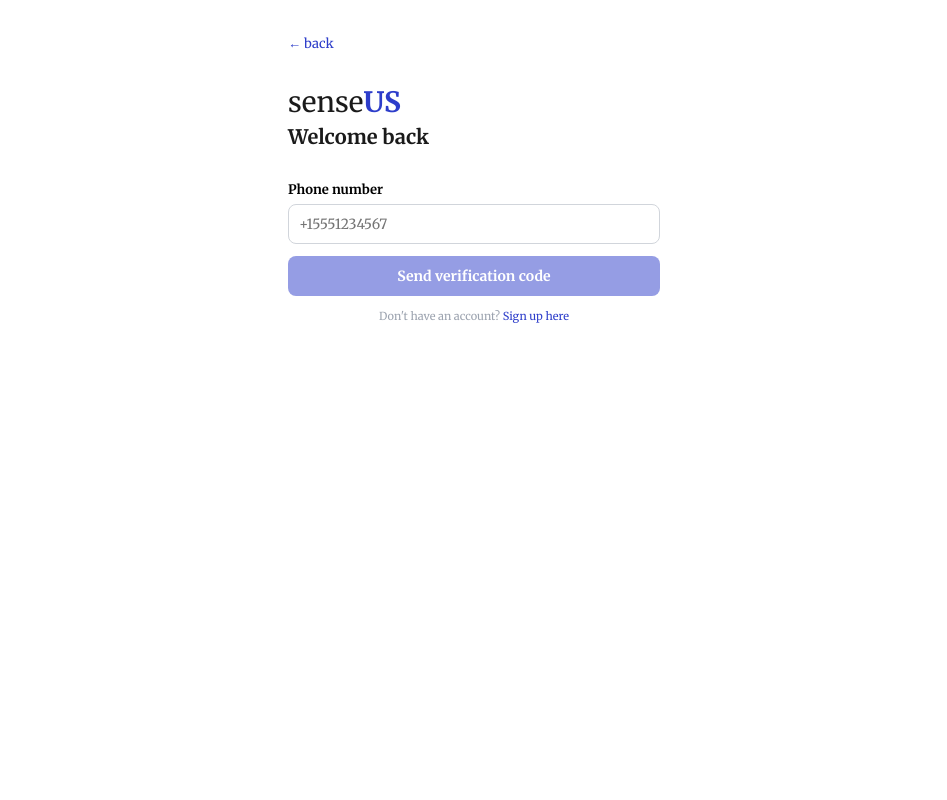
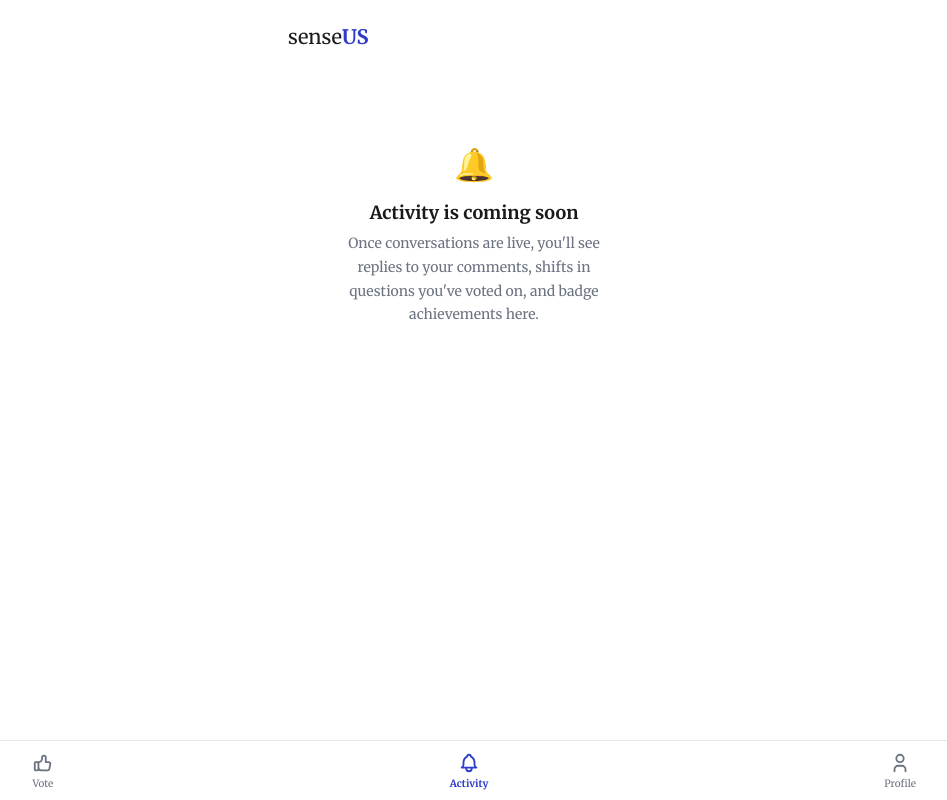
Before and after one commit to aidanrosequist-stack/senseUS, a React (Vite) app: page /activity in a window 1280 px wide. Before the commit this address led to /login. Shown: the whole page, without its empty margins (166-1113 px from the left). Built offline with nearby package versions, Linux system fonts and the light colour scheme; no server answers.

Commit message:
Add bottom nav with Vote, Activity, Profile tabs and thumbs up icon

```diff
--- a/src/App.jsx
+++ b/src/App.jsx
@@ -26,7 +26,7 @@ function App() {
         <Route path="/settings" element={<ProtectedRoute><Settings /></ProtectedRoute>} />
         <Route path="/make-up-my-mind/:questionId" element={<MakeUpMyMind />} />
         <Route path="/admin" element={<ProtectedRoute><Admin /></ProtectedRoute>} />
-        <Route path="/activity" element={<ProtectedRoute><Activity /></ProtectedRoute>} />
+        <Route path="/activity" element={<Activity />} />
         <Route path="/privacy" element={<Privacy />} />
         <Route path="/terms" element={<Terms />} />
         <Route path="/mission" element={<Mission />} />
--- a/src/components/layout/BottomNav.jsx
+++ b/src/components/layout/BottomNav.jsx
@@ -1,13 +1,12 @@
 import { useLocation, useNavigate } from 'react-router-dom'
-import { IconCards, IconBell, IconUser } from '@tabler/icons-react'
+import { IconThumbUp, IconBell, IconUser } from '@tabler/icons-react'
 
 export default function BottomNav() {
-  const location = useNavigate()
   const navigate = useNavigate()
   const path = useLocation().pathname
 
   const tabs = [
-    { label: 'Cards', icon: IconCards, path: '/vote' },
+    { label: 'Vote', icon: IconThumbUp, path: '/vote' },
     { label: 'Activity', icon: IconBell, path: '/activity' },
     { label: 'Profile', icon: IconUser, path: '/profile' },
   ]
```
